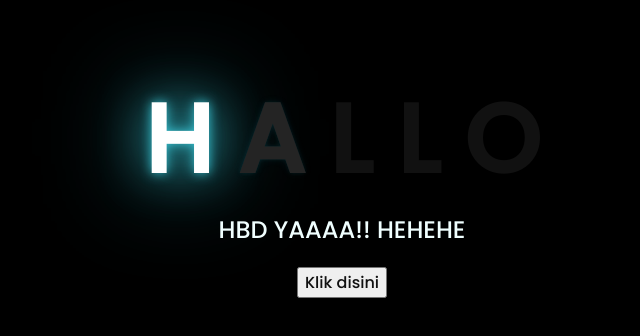
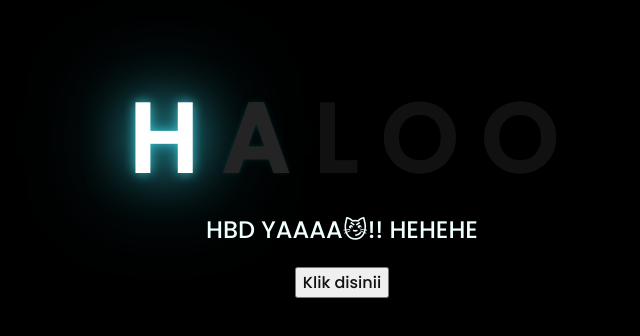
Before and after one commit to TBRF09/TBRF09.github.io, a plain HTML site: page index.html in a window 1280 px wide. Shown: the part 226-562 px from the top of the page, without its empty margins (306-946 px from the left). Drawn offline with Linux system fonts and the light colour scheme.

Commit message:
Update index.html

```diff
--- a/index.html
+++ b/index.html
@@ -14,17 +14,17 @@
         <span>H</span>
         <span>A</span>
         <span>L</span>
-        <span>L</span>
+        <span>O</span>
        <span>O</span>
 
     </div>
     <div class="description">
-        <span> HBD YAAAA!!</span>
+        <span> HBD YAAAA😼!!</span>
         <span> HEHEHE</span>
     </div>
     <div class="button">
         <button>
-            <a href="flower.html">Klik disini</a>
+            <a href="flower.html">Klik disinii</a>
         </button>
 
     </div>
```
